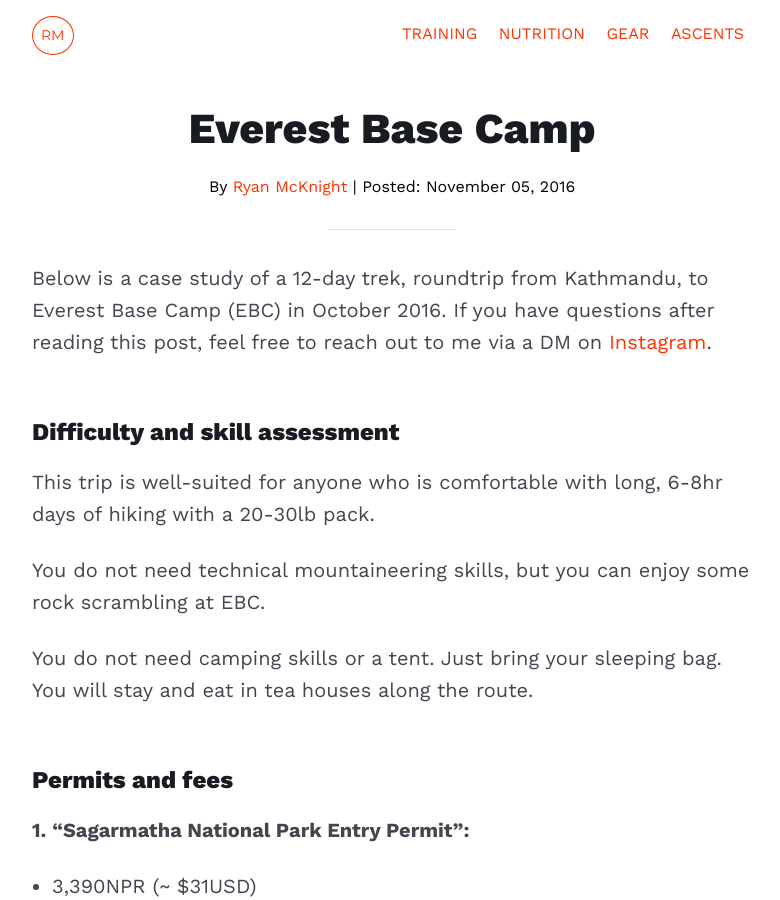
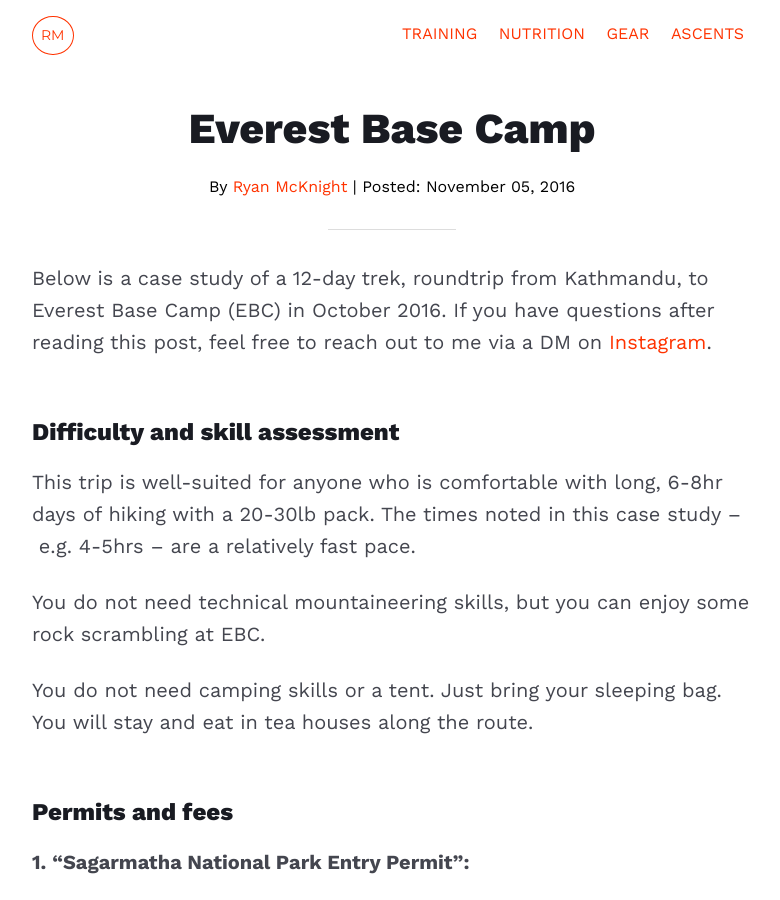
Before and after one commit to mcknightlabs/summitgoals, a Jekyll site: the page built from _posts/goal/2016-11-05-everest.md, in a window 1280 px wide and 900 px high. Shown: the whole window, without its empty margins (248-1028 px from the left). Built offline with Jekyll 4.4.1, drawn with Linux system fonts in a browser that asks for light colours.

Commit message:
updates ebc

```diff
--- a/_posts/goal/2016-11-05-everest.md
+++ b/_posts/goal/2016-11-05-everest.md
@@ -14,7 +14,7 @@ Below is a case study of a 12-day trek, roundtrip from Kathmandu, to Everest Bas
 
 ## Difficulty and skill assessment
 
-This trip is well-suited for anyone who is comfortable with long, 6-8hr days of hiking with a 20-30lb pack.
+This trip is well-suited for anyone who is comfortable with long, 6-8hr days of hiking with a 20-30lb pack. The times noted in this case study – e.g. 4-5hrs – are a relatively fast pace.
 
 You do not need technical mountaineering skills, but you can enjoy some rock scrambling at EBC.
 
```
